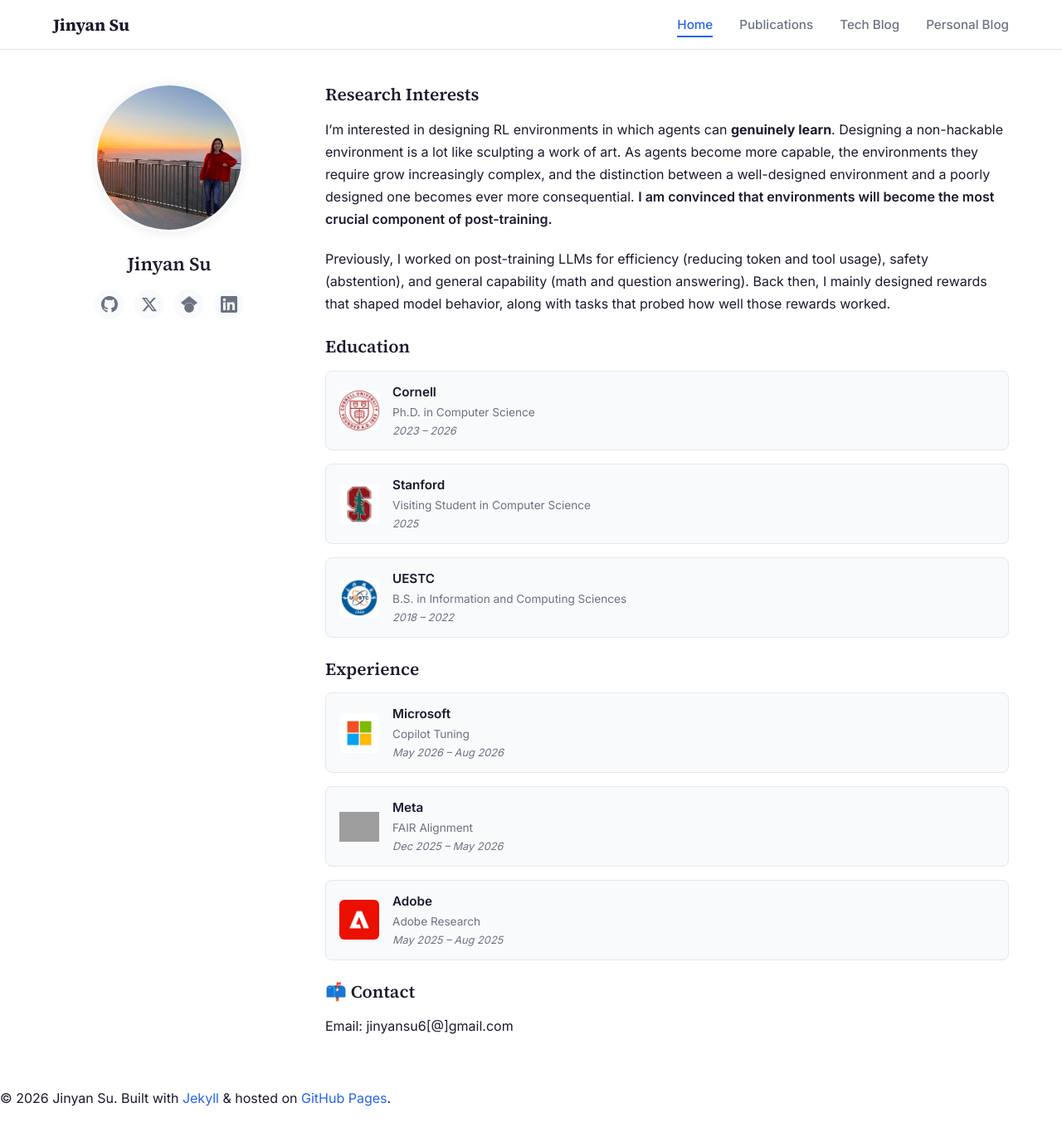
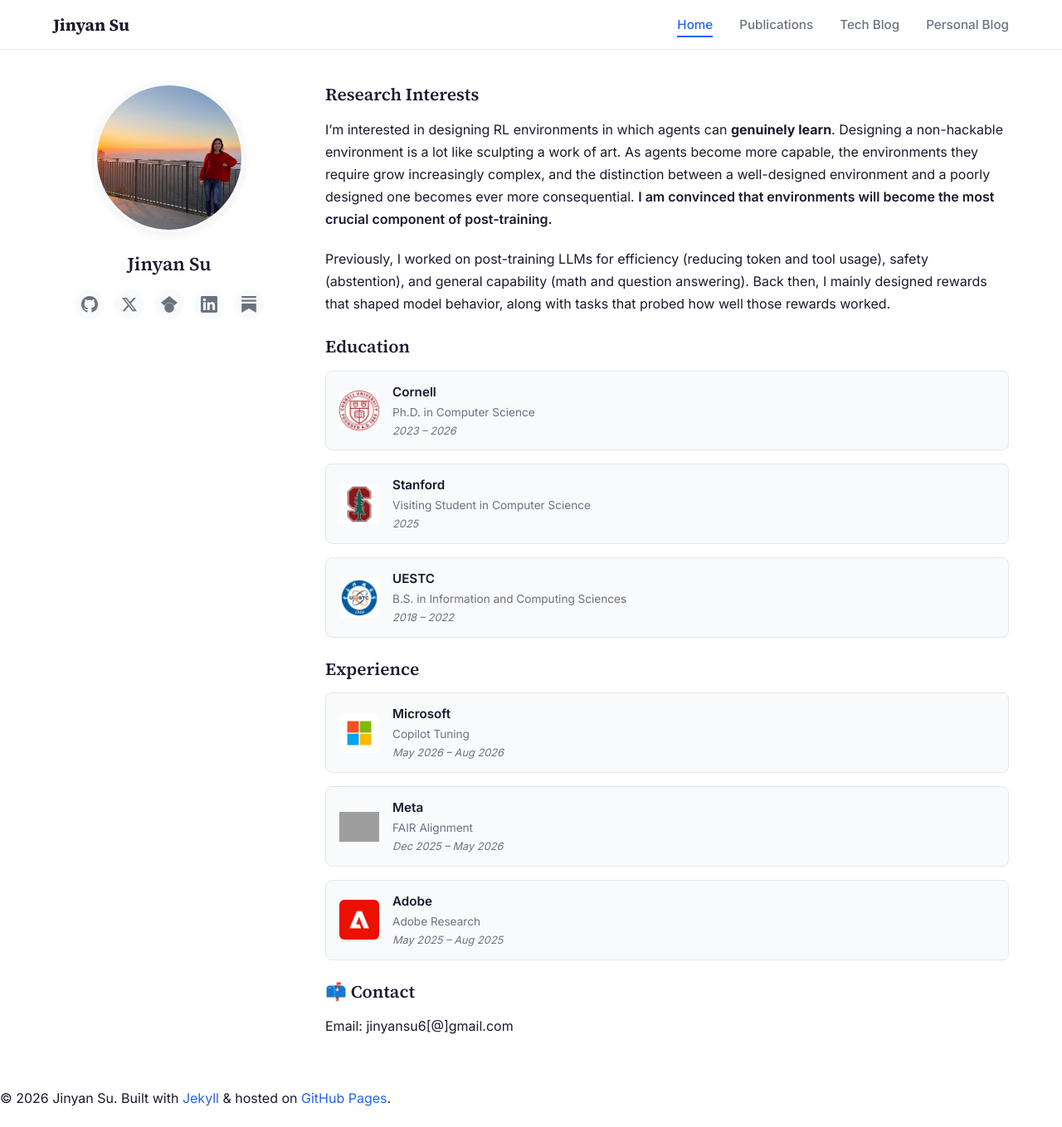
Before and after one commit to JinyanSu1/jinyansu1.github.io, a Jekyll site: the page built from index.md, in a window 1280 px wide and 1359 px high. Shown: the whole window at 83% size. Built offline with Jekyll 4.4.1, drawn with Linux system fonts in a browser that asks for light colours; grey boxes are pictures that could not be loaded.

Commit message:
Add Substack to social links
Co-Authored-By: Claude Fable 5 <noreply@anthropic.com>

```diff
--- a/_config.yml
+++ b/_config.yml
@@ -14,6 +14,7 @@ social:
   twitter: SuJinyan6
   scholar: "https://scholar.google.com/citations?user=yRNsFuMAAAAJ&hl=zh-CN"
   linkedin: "jinyan-su-b3b856276"
+  substack: "https://jinyansu.substack.com"
 
 markdown: kramdown
 highlighter: rouge
--- a/_includes/social-links.html
+++ b/_includes/social-links.html
@@ -19,4 +19,9 @@
     <svg xmlns="http://www.w3.org/2000/svg" width="20" height="20" viewBox="0 0 24 24" fill="currentColor"><path d="M20.447 20.452h-3.554v-5.569c0-1.328-.027-3.037-1.852-3.037-1.853 0-2.136 1.445-2.136 2.939v5.667H9.351V9h3.414v1.561h.046c.477-.9 1.637-1.85 3.37-1.85 3.601 0 4.267 2.37 4.267 5.455v6.286zM5.337 7.433c-1.144 0-2.063-.926-2.063-2.065 0-1.138.92-2.063 2.063-2.063 1.14 0 2.064.925 2.064 2.063 0 1.139-.925 2.065-2.064 2.065zm1.782 13.019H3.555V9h3.564v11.452zM22.225 0H1.771C.792 0 0 .774 0 1.729v20.542C0 23.227.792 24 1.771 24h20.451C23.2 24 24 23.227 24 22.271V1.729C24 .774 23.2 0 22.222 0h.003z"/></svg>
   </a>
   {% endif %}
+  {% if site.social.substack %}
+  <a href="{{ site.social.substack }}" title="Substack" target="_blank" rel="noopener">
+    <svg xmlns="http://www.w3.org/2000/svg" width="20" height="20" viewBox="0 0 24 24" fill="currentColor"><path d="M22.539 8.242H1.46V5.406h21.08v2.836zM1.46 10.812V24L12 18.11 22.54 24V10.812H1.46zM22.54 0H1.46v2.836h21.08V0z"/></svg>
+  </a>
+  {% endif %}
 </div>
```
